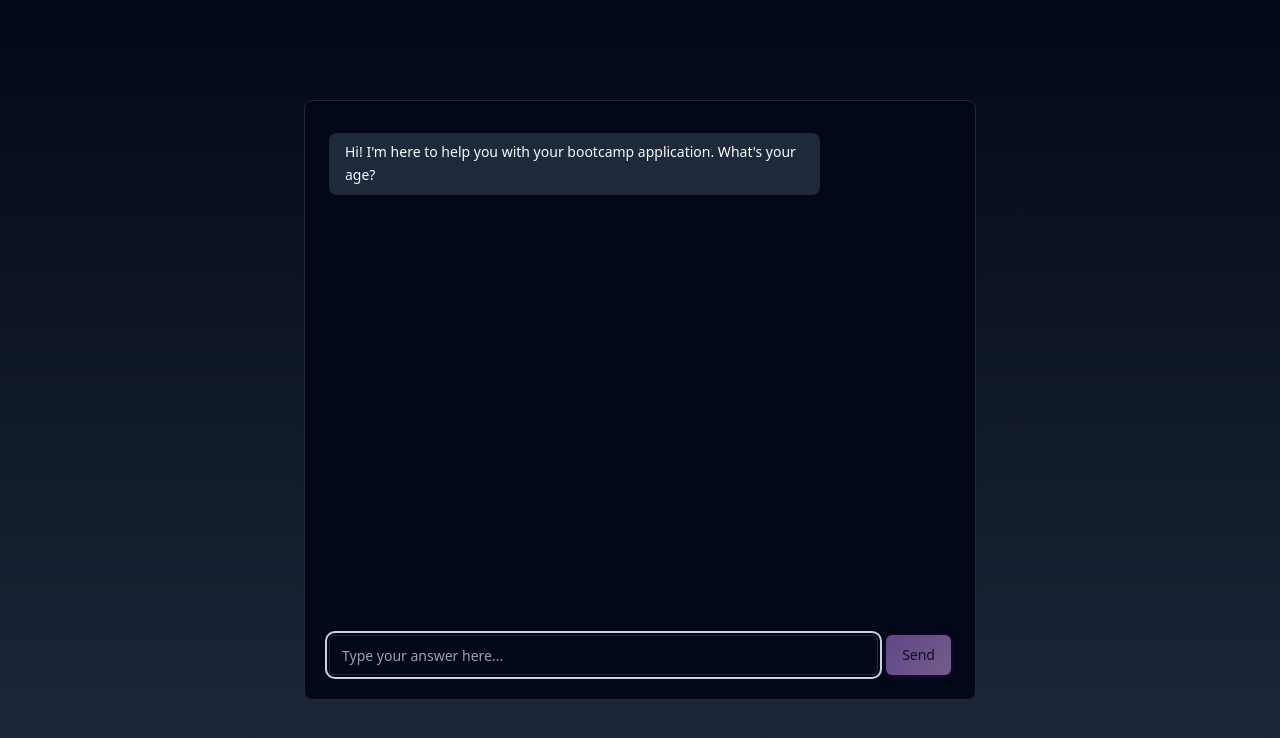
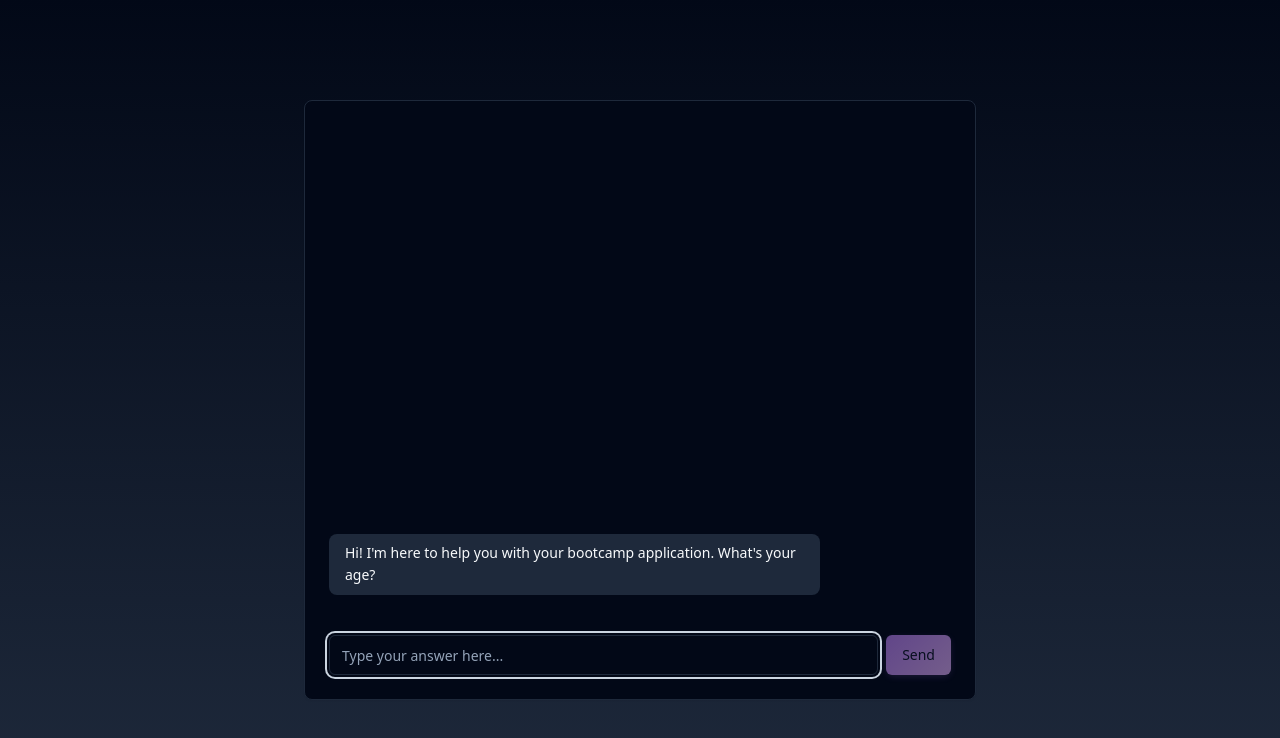
Before and after one commit to Swiss-Business-School-Barcelona/placeholder-launch-pad, a React (Vite) app: page / in a window 1280 px wide. Shown: the top 738 px of the page. Built offline with nearby package versions, Linux system fonts and the light colour scheme; no server answers.

Commit message:
more updates

```diff
--- a/src/pages/Index.tsx
+++ b/src/pages/Index.tsx
@@ -24,7 +24,9 @@ const Index = () => {
 
   // Auto-scroll to bottom when messages change
   const scrollToBottom = () => {
+    setTimeout(() => {
       messagesEndRef.current?.scrollIntoView({ behavior: "smooth" });
+    }, 50); // Small delay to ensure DOM is updated
   };
 
   // Focus input field
@@ -37,6 +39,16 @@ const Index = () => {
   useEffect(() => {
     scrollToBottom();
   }, [messages, isTyping]);
+
+  // Additional effect to ensure initial scroll works
+  useEffect(() => {
+    if (messages.length === 1) {
+      // For the first message, try multiple scroll attempts
+      setTimeout(() => scrollToBottom(), 100);
+      setTimeout(() => scrollToBottom(), 300);
+      setTimeout(() => scrollToBottom(), 500);
+    }
+  }, [messages.length]);
 
   // Auto-start conversation when component mounts
   useEffect(() => {
@@ -138,8 +150,10 @@ const Index = () => {
           <CardContent className="p-3 md:p-6 h-full flex flex-col min-h-0 pt-safe-top">
             {/* Chat Messages */}
             <div
-              className="overflow-y-auto space-y-3 md:space-y-4 pr-1 md:pr-2 flex-1 min-h-0 py-2"
+              className="overflow-y-auto space-y-3 md:space-y-4 pr-1 md:pr-2 flex-1 min-h-0 py-2 flex flex-col justify-end"
+              style={{ scrollBehavior: 'smooth' }}
             >
+              <div className="flex flex-col space-y-3 md:space-y-4">
                 {messages.map((message) => (
                   <div
                     key={message.id}
@@ -172,6 +186,7 @@ const Index = () => {
 
                 {/* Auto-scroll target */}
                 <div ref={messagesEndRef} />
+              </div>
             </div>
 
             {/* Bootcamp Button */}
```
Lines whose indentation alone changed are shown as unchanged.
